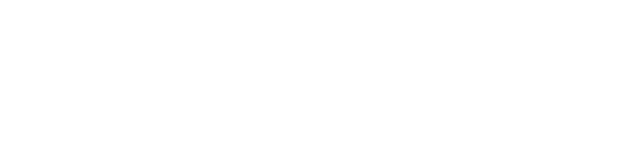
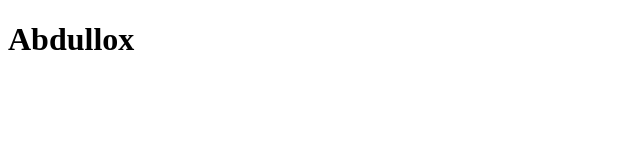
Before and after one commit to ABUQORIgggg/test, a plain HTML site: page index.html in a window 1280 px wide. Shown: the whole page, without its empty margins (0-640 px from the left). Drawn offline with Linux system fonts and the light colour scheme.

Commit message:
ncsihbvihewb hi

```diff
--- a/index.html
+++ b/index.html
@@ -7,6 +7,6 @@
     <link rel="stylesheet" href="style.css">
 </head>
 <body>
-
+    <h1>Abdullox</h1>
 </body>
 </html>
```
